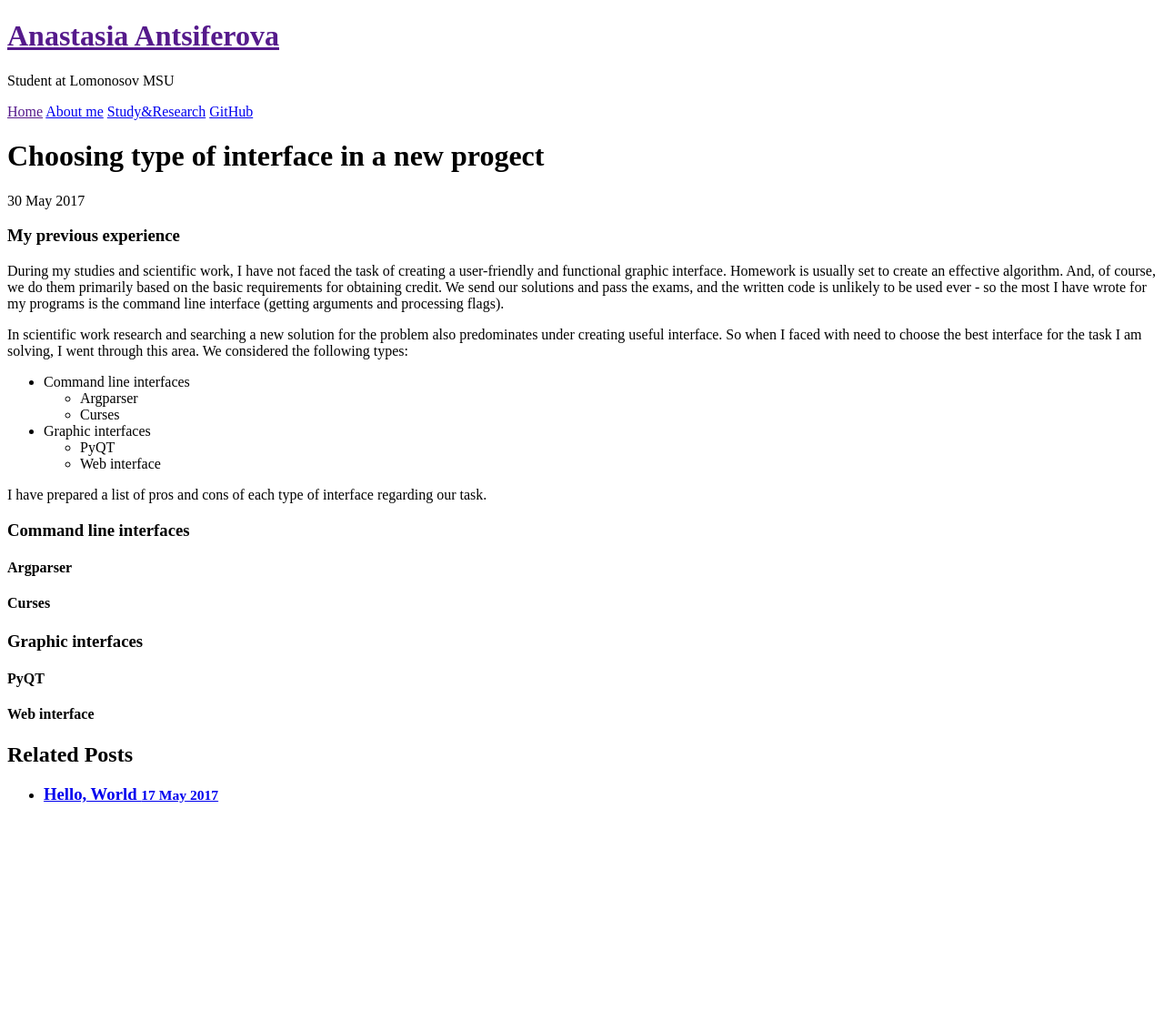
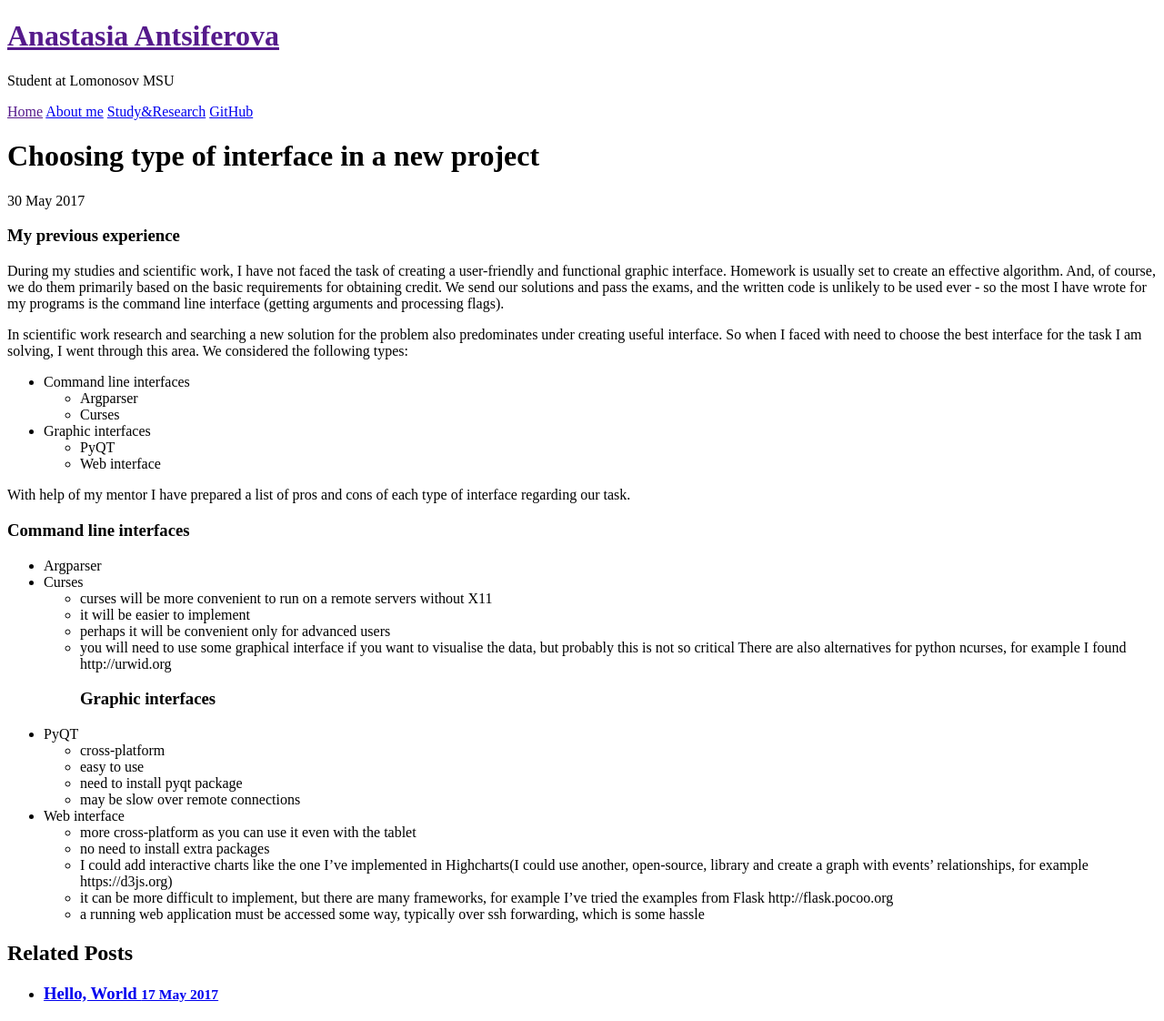
Before and after one commit to aantsiferova/aantsiferova.github.io, a Jekyll site: the page built from _posts/2017-05-30-choosing_user_interface.md, in a window 1280 px wide. Shown: the whole page at 91% size. Built offline with Jekyll 4.4.1, drawn with Linux system fonts in a browser that asks for light colours; before the commit the page ends 903 px from its top, so only the background shows below that.

Commit message:
New post (choosint type of interface)#2

```diff
--- a/_posts/2017-05-30-choosing_user_interface.md
+++ b/_posts/2017-05-30-choosing_user_interface.md
@@ -1,6 +1,6 @@
 ---
 layout: post
-title: Choosing type of interface in a new progect
+title: Choosing type of interface in a new project
 ---
 ### My previous experience
 During my studies and scientific work, I have not faced the task of creating a user-friendly and functional graphic interface. Homework is usually set to create an effective algorithm. And, of course, we do them primarily based on the basic requirements for obtaining credit. We send our solutions and pass the exams, and the written code is unlikely to be used ever - so the most I have wrote for my programs is the command line interface (getting arguments and processing flags).
@@ -14,10 +14,24 @@ In scientific work research and searching a new solution for the problem also pr
 	- PyQT
 	- Web interface
 
-I have prepared a list of pros and cons of each type of interface regarding our task.
+With help of my mentor I have prepared a list of pros and cons of each type of interface regarding our task.
 ### Command line interfaces
-#### Argparser
-#### Curses
+* Argparser
+* Curses
+	+ curses will be more convenient to run on a remote servers without X11
+	+ it will be easier to implement
+	- perhaps it will be convenient only for advanced users
+	- you will need to use some graphical interface if you want to visualise the data, but probably this is not so critical
+There are also alternatives for python ncurses, for example I found http://urwid.org
 ### Graphic interfaces
-#### PyQT
-#### Web interface
+* PyQT
+	+ cross-platform
+	+ easy to use
+	- need to install pyqt package
+	- may be slow over remote connections
+* Web interface
+	+ more cross-platform as you can use it even with the tablet
+	+ no need to install extra packages
+	+ I could add interactive charts like the one I’ve implemented in Highcharts(I could use another, open-source, library and create a graph with events’ relationships, for example https://d3js.org)
+	- it can be more difficult to implement, but there are many frameworks, for example I've tried the examples from Flask http://flask.pocoo.org
+	- a running web application must be accessed some way, typically over ssh forwarding, which is some hassle
```
